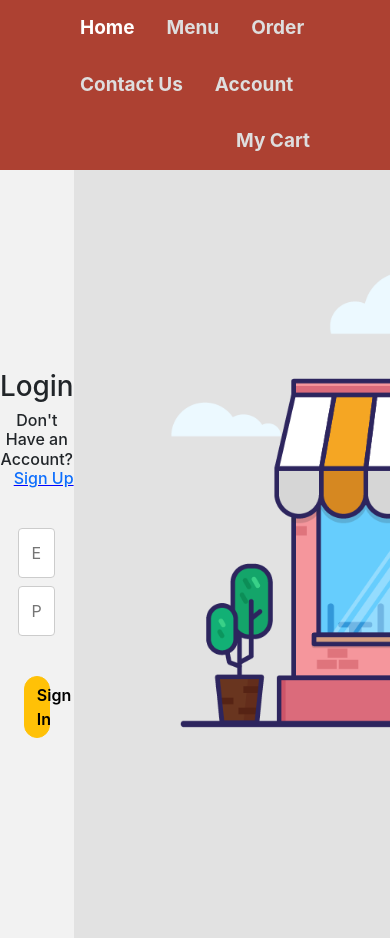
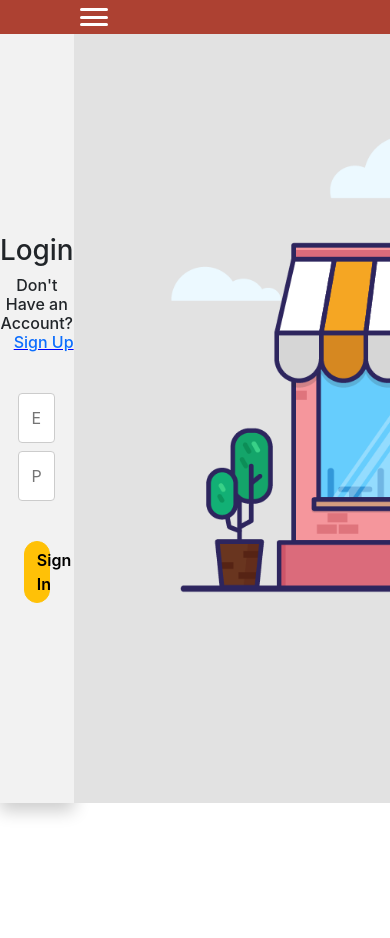
Before and after one commit to antsanchez198/TTP-Frontend, a React (Create React App) app: page /account in a window 390 px wide. Shown: the top 938 px of the page. After the commit the page ends 844 px from the top, so only its background shows below. Built offline with nearby package versions, Linux system fonts and the light colour scheme; a web font is replaced by a local one.

Commit message:
fix nav bar

```diff
--- a/src/Components/NavBar.js
+++ b/src/Components/NavBar.js
@@ -15,30 +15,28 @@ export default function NavBar(props) {
                 this.className += " active";
             });
         }
+
+        const toggleButton = document.getElementsByClassName('toggle-button')[0]
+        const navbarLinks = document.getElementsByClassName('navbar-links')[0]
+
+        toggleButton.addEventListener('click', () => {
+            navbarLinks.classList.toggle('column')
         })
+
+    })
+
+
 
     return (
         <>
-            {/* <div class="pos-f-t">
-                <div class="collapse" id="navbarToggleExternalContent">
-                    <div class="bg-dark p-4">
-                        <h5 class="text-white h4">Collapsed content</h5>
-                        <span class="text-muted">Toggleable via the navbar brand.</span>
-                    </div>
-                </div>
-                <nav class="navbar navbar-dark bg-dark">
-                    <button class="navbar-toggler" type="button" data-toggle="collapse" data-target="#navbarToggleExternalContent" aria-controls="navbarToggleExternalContent" aria-expanded="false" aria-label="Toggle navigation">
-                        <span class="navbar-toggler-icon"></span>
-                    </button>
-                </nav>
-            </div> */}
-
+            <nav class="navbar">
+                <a href="#" class="toggle-button">
+                    <span class="bar"></span>
+                    <span class="bar"></span>
+                    <span class="bar"></span>
+                </a>
+                <div class="navbar-links">
                     <ul className="navBox">
-
-                <button class="navbar-toggler">
-                    <i class="bi bi-list" color="white"></i>
-                </button>
-
                         <Link to="/" class="navItems active"> Home </Link>
                         <Link to="/menu" class="navItems"> Menu </Link>
                         <Link to="/order" class="navItems"> Order </Link>
@@ -49,6 +47,10 @@ export default function NavBar(props) {
                         }
                         <Link to="/cart" class="navItems right"> My Cart</Link>
                     </ul>
+                </div>
+            </nav>
+
+
         </>
     )
 }
--- a/src/index.css
+++ b/src/index.css
@@ -21,18 +21,16 @@ body {
   --semi-dark-cream: #edead9;
 }
 
-.navbar-toggler{
-  /* background-color: green; */
-  position: absolute;
-    top: 0;
-    left: 0;
-    bottom: 0;
-    right: 0;
-    display: none;
-}
-
-i {
-  color: white;
+.navbar-toggler {
+  background-color: green;
+  /* position: absolute;
+  top: 0;
+  left: 1;
+  bottom: 0;
+  right: 0; */
+  float: right;
+  margin: 1% 0;
+  /* display: none;/ */
 }
 
 code {
@@ -75,7 +73,8 @@ code {
 
 .navItems:hover {
   color: white;
-  cursor: pointer;;
+  cursor: pointer;
+  ;
 }
 
 .navItems::after {
@@ -101,3 +100,104 @@ code {
 .right {
   float: right;
 }
+
+/* New CSS */
+.navbar {
+  display: flex;
+  position: relative;
+  justify-content: space-between;
+  align-items: center;
+  background-color: var(--mex-red);
+  color: white;
+  /* background-color: aqua; */
+}
+
+.navbar-links {
+  height: 100%;
+  width: 65rem;
+  margin: 0 .3rem;
+}
+
+/* .navbar-links ul {
+  display: flex;
+  margin: 0;
+  padding: 0;
+  background-color: red;
+} */
+
+.navbar-links li {
+  list-style: none;
+}
+
+.navbar-links li a {
+  display: block;
+  text-decoration: none;
+  color: white;
+  padding: 1rem;
+}
+
+.navbar-links li:hover {
+  background-color: #555;
+}
+
+.toggle-button {
+  display: none;
+  flex-direction: column;
+  justify-content: space-between;
+  width: 28px;
+  height: 18px;
+  margin: 0 5rem;
+  /* background-color: aqua; */
+}
+
+.toggle-button .bar {
+  height: 3px;
+  width: 100%;
+  background-color: white;
+  border-radius: 10px;
+}
+
+@media (max-width: 960px){
+  .navbar-links {
+    width: 50rem;
+  }
+}
+
+@media (max-width: 800px) {
+
+  .navItems::after {
+    width: 6rem;
+  }
+
+  .navbar {
+      flex-direction: column;
+      align-items: flex-start;
+  }
+
+  .toggle-button {
+      display: flex;
+  }
+
+  .navbar-links {
+      display: none;
+      width: 100%;
+  }
+
+  .navbar-links ul {
+      display: flex;
+      width: 100%;
+      flex-direction: column;
+  }
+
+  .navbar-links ul li {
+      /* text-align: center; */
+  }
+
+  .navbar-links ul li a {
+      padding: .5rem 1rem;
+  }
+
+  .navbar-links.column {
+      display: flex;
+  }
+}
```
Lines whose indentation alone changed are shown as unchanged.
